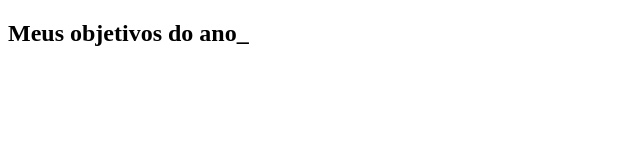
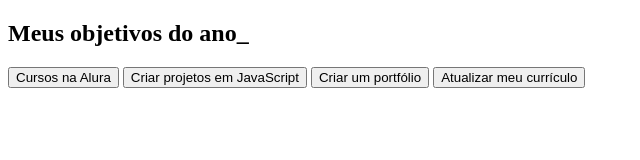
Before and after one commit to piopulinski/pjdvida, a plain HTML site: page index.html in a window 1280 px wide. Shown: the whole page, without its empty margins (0-640 px from the left). Drawn offline with Linux system fonts and the light colour scheme.

Commit message:
Update index.html

```diff
--- a/index.html
+++ b/index.html
@@ -10,9 +10,12 @@
 <body>
     <section class="conteudo-principal"></section>
     <h2 class="titulo-principal">Meus objetivos do ano_</h2>
-    <div class="botoes"></div>
-
-
+    <div class="botoes">
+      <button class="botao">Cursos na Alura</button>
+      <button class="botao">Criar projetos em JavaScript</button>
+      <button class="botao">Criar um portfólio</button>
+      <button class="botao">Atualizar meu currículo</button>
+    </div>
+</section>
 </body>
-
 </html>
```
